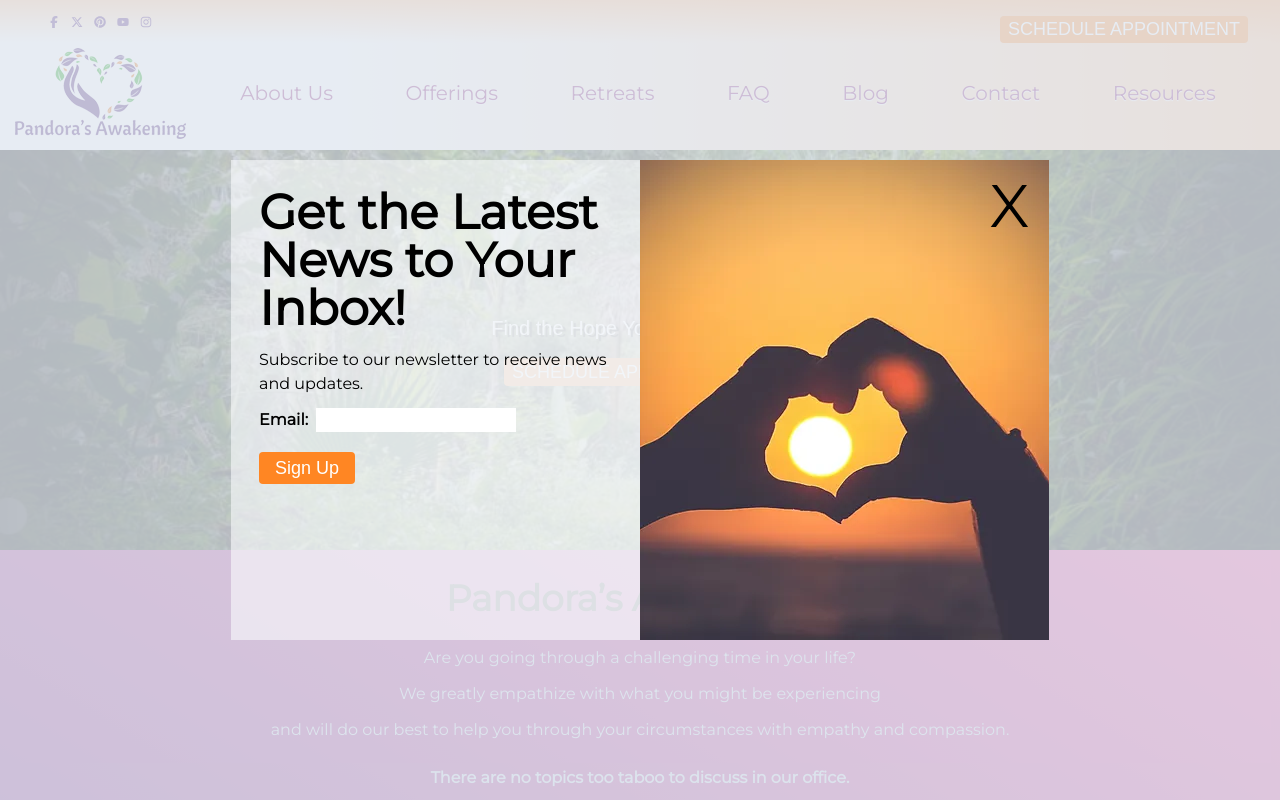
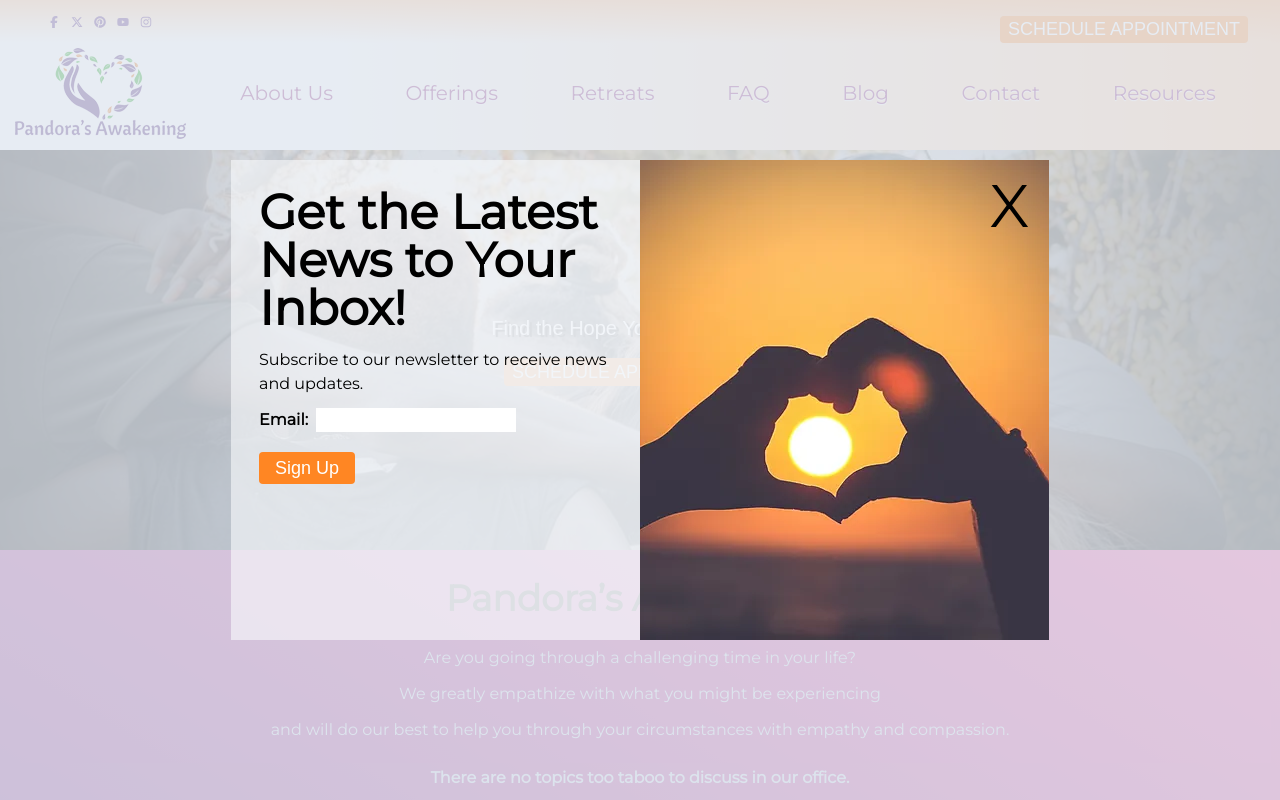
Before and after one commit to dogbeide/pandoras-awakening, a Next.js app: page / in a window 1280 px wide. Shown: the top 800 px of the page. Built offline with nearby package versions, Linux system fonts and the light colour scheme; a web font is replaced by a local one.

Commit message:
make pandoras awakening banner more relational, less retreaty

```diff
--- a/app/components/banner/Banner.tsx
+++ b/app/components/banner/Banner.tsx
@@ -9,7 +9,7 @@ export default function Banner() {
   return (
     <div className={`${styles['banner-container']}`}>
       <Image
-        src="/pexels-quang-nguyen-vinh-222549-6129569_mdlg.jpg"
+        src="/group-hug_1276x852.jpg"
         alt="Pandora's Awakening banner"
         width={1349}
         height={400}
```
Also changed, not shown: public/group-hug_1276x852.jpg (added).
